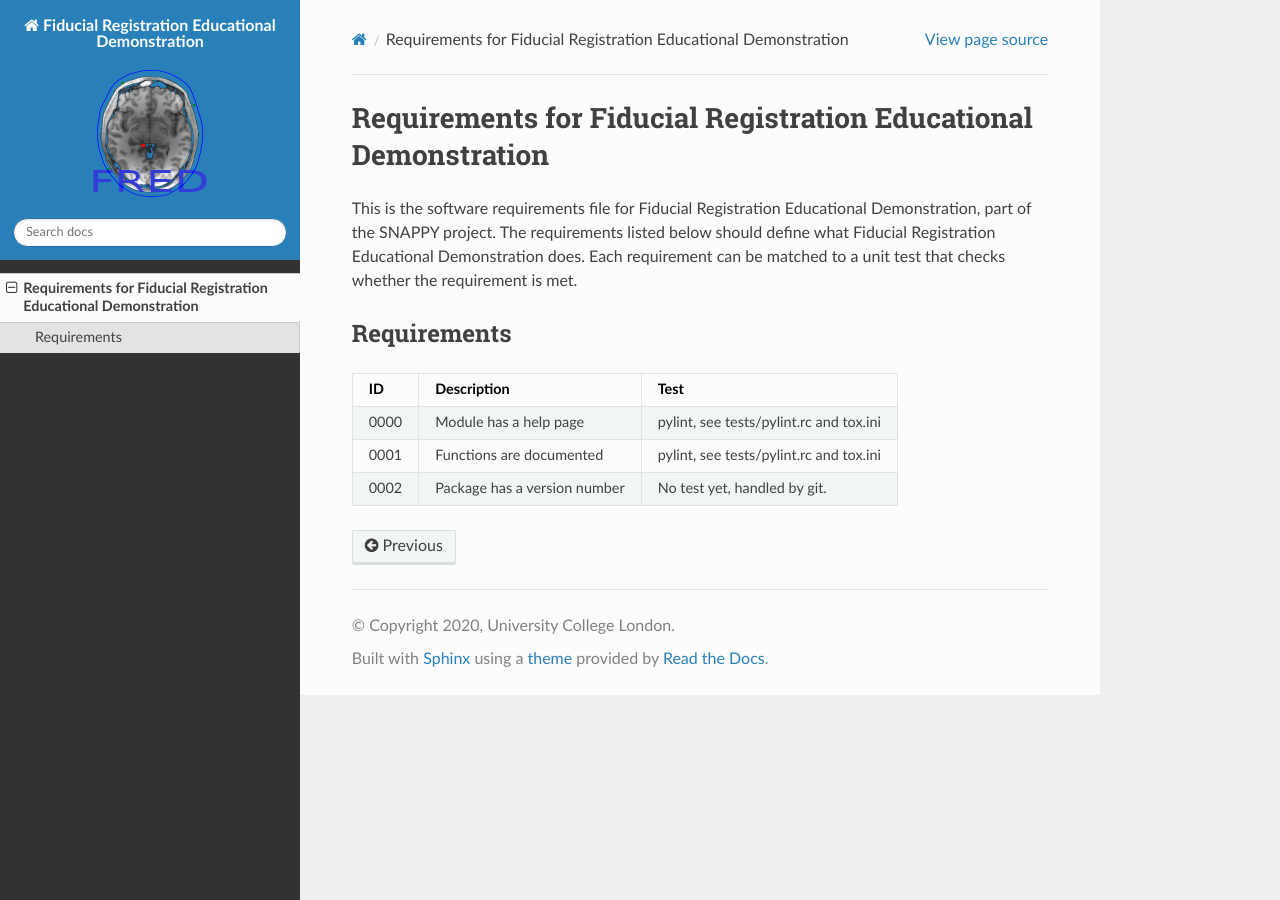
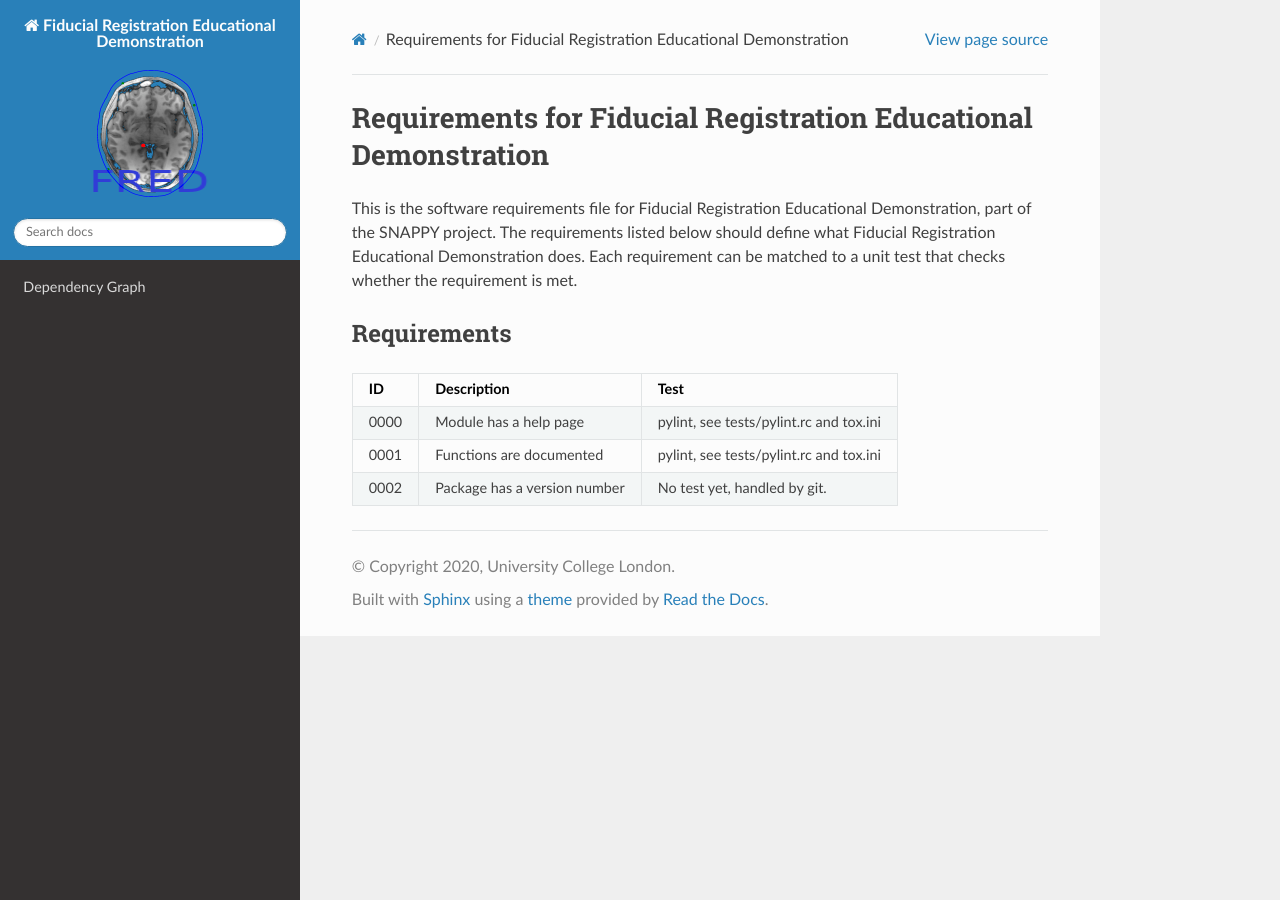
Before and after one commit to SciKit-Surgery/scikit-surgeryfred, a Sphinx documentation site: the page built from doc/requirements.rst, in a window 1280 px wide. Built offline with Sphinx 7.4.7 and the Read the Docs theme 2.0.0, drawn with Linux system fonts in a browser that asks for light colours; formulas are drawn with MathJax 3; pages that are not in the unit, such as notebooks, are missing from menus.

Commit message:
Issue #24 added dependency graph

```diff
--- a/doc/conf.py
+++ b/doc/conf.py
@@ -90,7 +90,7 @@
 # Add any Sphinx extension module names here, as strings. They can be
 # extensions coming with Sphinx (named 'sphinx.ext.*') or your custom
 # ones.
-extensions = ['sphinx.ext.autodoc', 'sphinx.ext.viewcode', 'sphinx.ext.imgmath']
+extensions = ['sphinx.ext.autodoc', 'sphinx.ext.viewcode', 'sphinx.ext.imgmath', 'sphinx.ext.graphviz']
 
 # Add any paths that contain templates here, relative to this directory.
 templates_path = ['_templates']
--- a/doc/index.rst
+++ b/doc/index.rst
@@ -5,9 +5,8 @@
 .. toctree::
   :maxdepth: 1
 
-  requirements
+  dependency_graph
   Module Contents <modules>
-  notebooks/first_notebook
 
 * :ref:`modindex`
 * :ref:`genindex`
```
Also changed, not shown: doc/dependency_graph.rst (added, +11 -0 lines), doc/notebooks/first_notebook.ipynb (deleted), 1 other file.
